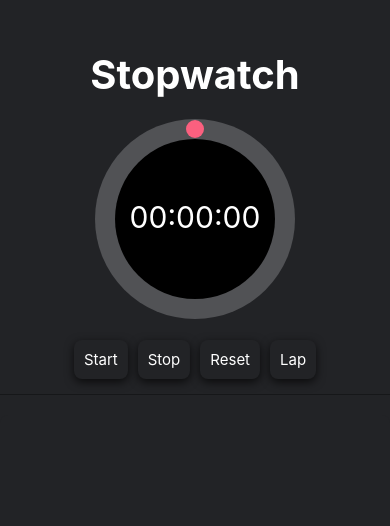
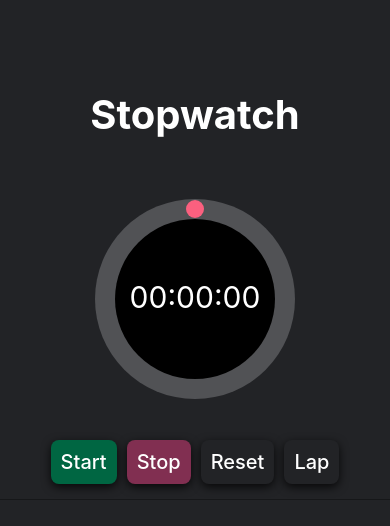
Before and after one commit to Shopify/eng-intern-assessment-react-native, a React Native app: screen / in a window 390 px wide. Shown: the top 526 px of the page. Built offline with nearby package versions, Linux system fonts and the light colour scheme; what @shopify/polaris would draw is missing.

Commit message:
feat: adjust styling

```diff
--- a/App.tsx
+++ b/App.tsx
@@ -2,10 +2,10 @@ import { StatusBar } from 'expo-status-bar';
 import { StyleSheet, View, Text } from 'react-native';
 import { AppProvider } from '@shopify/polaris';
 
-// Import the StopWatch component
-import StopWatch from './src/StopWatch';
-// Import the color configuration
+
+import Stopwatch from './src/StopWatch';
 import colors from './config/colors';
+
 
 // Define the App component
 export default function App() {
@@ -13,19 +13,17 @@ export default function App() {
   return (
     <AppProvider i18n={{}}>
       <View style={styles.container}>
-        {/* Display the header with the application title */}
         <View style={styles.header}>
           <Text style={styles.title}>Stopwatch</Text>
         </View>
-        {/* Render the StopWatch component to display the stopwatch */}
-        <StopWatch />
+        <Stopwatch />
         <StatusBar style="auto" />
       </View>
     </AppProvider>
   );
 }
 
-// Define styles for the App component
+
 const styles = StyleSheet.create({
   container: {
     flex: 1,
@@ -41,5 +39,7 @@ const styles = StyleSheet.create({
     fontSize: 40,
     fontWeight: 'bold',
     color: colors.white,
+    marginTop: 40,
+    marginBottom: 40,
   },
 });
--- a/src/StopWatch.tsx
+++ b/src/StopWatch.tsx
@@ -1,15 +1,14 @@
 import { View, Text, StyleSheet, ScrollView, SafeAreaView } from 'react-native';
 import React, { useState, useEffect } from 'react';
 
-// Import the StopWatchButton component for controlling stopwatch actions
+
 import StopWatchButton from './StopWatchButton';
-// Import the Clock component
 import Clock from './Clock';
-// Import the color configuration
 import colors from '../config/colors';
 
+
 // Define the StopWatch component
-export default function StopWatch() {
+export default function Stopwatch() {
   // State to track the elapsed time
   const [time, setTime] = useState(0);
   // State to track whether the stopwatch is running
@@ -24,7 +23,7 @@ export default function StopWatch() {
     // Start the interval when isOn is true
     if (isOn) {
       interval = setInterval(() => {
-        // Update the time every millisecond
+        // Update the time every 10 milliseconds
         setTime((prevTime) => prevTime + 10);
     }, 10);
   }
@@ -60,7 +59,7 @@ export default function StopWatch() {
   };
 
 
-  // Function to format milliseconds to "MM:SS.SS"
+  // Function to format milliseconds to "MM:SS:SS"
   const formatTime = (milliseconds: number): string => {
     const totalSeconds = Math.floor(milliseconds / 1000);
     const minutes = Math.floor(totalSeconds / 60);
@@ -75,7 +74,6 @@ export default function StopWatch() {
   };
 
 
-  // Render the StopWatch component
   return (
     <View style={styles.container}>
       <Clock time={time}/>
@@ -88,7 +86,8 @@ export default function StopWatch() {
       />
       <View style={styles.divider}></View>
       <SafeAreaView style={styles.container}>
-        <ScrollView style={styles.scrollView}>
+        {laps.length > 0 && (
+          <ScrollView style={styles.scrollView} >
             {[...laps].reverse().map((lap, index) => (
               <Text
                 key={index + 1}
@@ -102,6 +101,7 @@ export default function StopWatch() {
               >{`Lap ${laps.length - index}: ${formatTime(lap.elapsedTime)}`}</Text>
             ))}
           </ScrollView>
+        )}
       </SafeAreaView>
     </View>
   );
--- a/src/StopWatchButton.tsx
+++ b/src/StopWatchButton.tsx
@@ -1,7 +1,7 @@
 import { View, TouchableOpacity, Text, StyleSheet } from 'react-native';
 
-// Import the color configuration
 import colors from '../config/colors';
+
 
 // Define the props interface for the StopWatchButton component
 interface StopWatchButtonProps {
@@ -21,14 +21,14 @@ export default function StopWatchButton({
   return (
     <View style={styles.container}>
       <TouchableOpacity
-        style={styles.button}
+        style={styles.startButton}
         onPress={onStart}
       >
         <Text style={styles.buttonText}>Start</Text>
       </TouchableOpacity>
 
       <TouchableOpacity
-        style={styles.button}
+        style={styles.stopButton}
         onPress={onStop}
       >
         <Text style={styles.buttonText}>Stop</Text>
@@ -61,16 +61,38 @@ const styles = StyleSheet.create({
     alignItems: 'center',
     shadowColor: 'black',
     shadowOffset: { width: 0, height: 3 },
-    shadowOpacity: 0.7,
+    shadowOpacity: 0.8,
     shadowRadius: 10,
   },
-
+  startButton: {
+    backgroundColor: colors.green,
+    padding: 10,
+    margin: 5,
+    borderRadius: 8,
+    alignItems: 'center',
+    shadowColor: 'black',
+    shadowOffset: { width: 0, height: 3 },
+    shadowOpacity: 0.8,
+    shadowRadius: 10,
+  },
+  stopButton: {
+    backgroundColor: colors.red,
+    padding: 10,
+    margin: 5,
+    borderRadius: 8,
+    alignItems: 'center',
+    shadowColor: 'black',
+    shadowOffset: { width: 0, height: 3 },
+    shadowOpacity: 0.8,
+    shadowRadius: 10,
+  },
   buttonText: {
     color: colors.white,
-    fontWeight: '400',
-    fontSize: 15,
+    fontWeight: '500',
+    fontSize: 20,
   },
   container: {
     flexDirection: 'row',
+    marginTop: 20,
   },
 });
```
Also changed, not shown: src/Clock.tsx (+18 -2 lines). Lines whose indentation alone changed are shown as unchanged.
